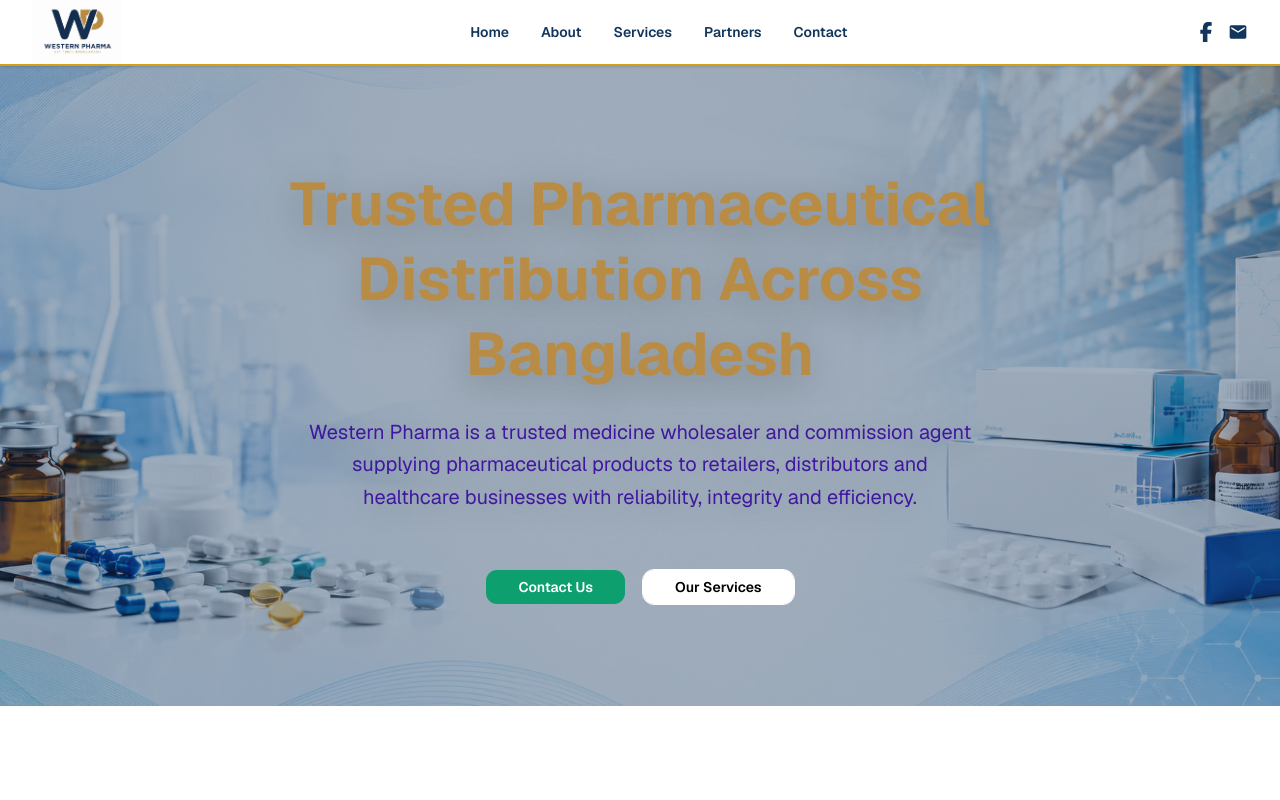
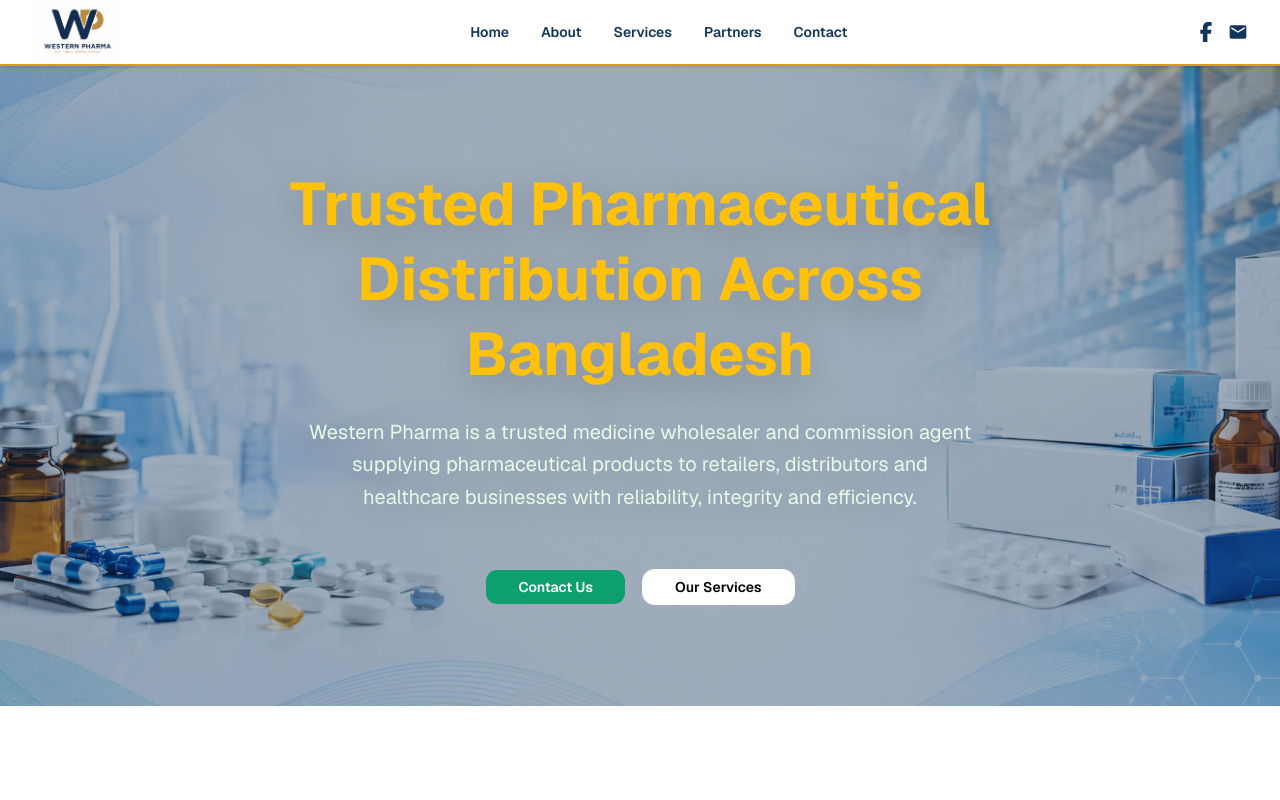
Before and after one commit to shraiyan47/westernpharma, a Next.js app: page / in a window 1280 px wide. Shown: the top 800 px of the page. Built offline with nearby package versions, Linux system fonts and the light colour scheme.

Commit message:
v1.0.1 Update hero text color

```diff
--- a/components/hero.tsx
+++ b/components/hero.tsx
@@ -20,10 +20,10 @@ export default function Hero() {
       <div className="relative z-10 h-full flex items-center justify-center">
         <div className="max-w-4xl mx-auto px-4 sm:px-6 lg:px-8 text-center">
           <div className="animate-fade-in space-y-6">
-            <h1 className="text-4xl md:text-5xl lg:text-6xl font-bold text-[#B88C44] leading-tight drop-shadow-[0_10px_20px_rgba(0,0,0,0.25)]">
+            <h1 className="text-4xl md:text-5xl lg:text-6xl font-bold text-[#ffc109] leading-tight drop-shadow-[0_10px_20px_rgba(0,0,0,0.25)]">
               Trusted Pharmaceutical Distribution Across Bangladesh
             </h1>
-            <p className="text-lg md:text-xl text-[#35089de6] max-w-2xl mx-auto leading-relaxed drop-shadow-[0_6px_12px_rgba(0,0,0,0.18)]">
+            <p className="text-lg md:text-xl text-[#e8f9e5] max-w-2xl mx-auto leading-relaxed drop-shadow-[0_6px_12px_rgba(0,0,0,0.18)]">
               Western Pharma is a trusted medicine wholesaler and commission agent supplying pharmaceutical products to retailers, distributors and healthcare businesses with reliability, integrity and efficiency.
             </p>
             <div className="flex flex-col sm:flex-row gap-4 justify-center pt-8">
```
